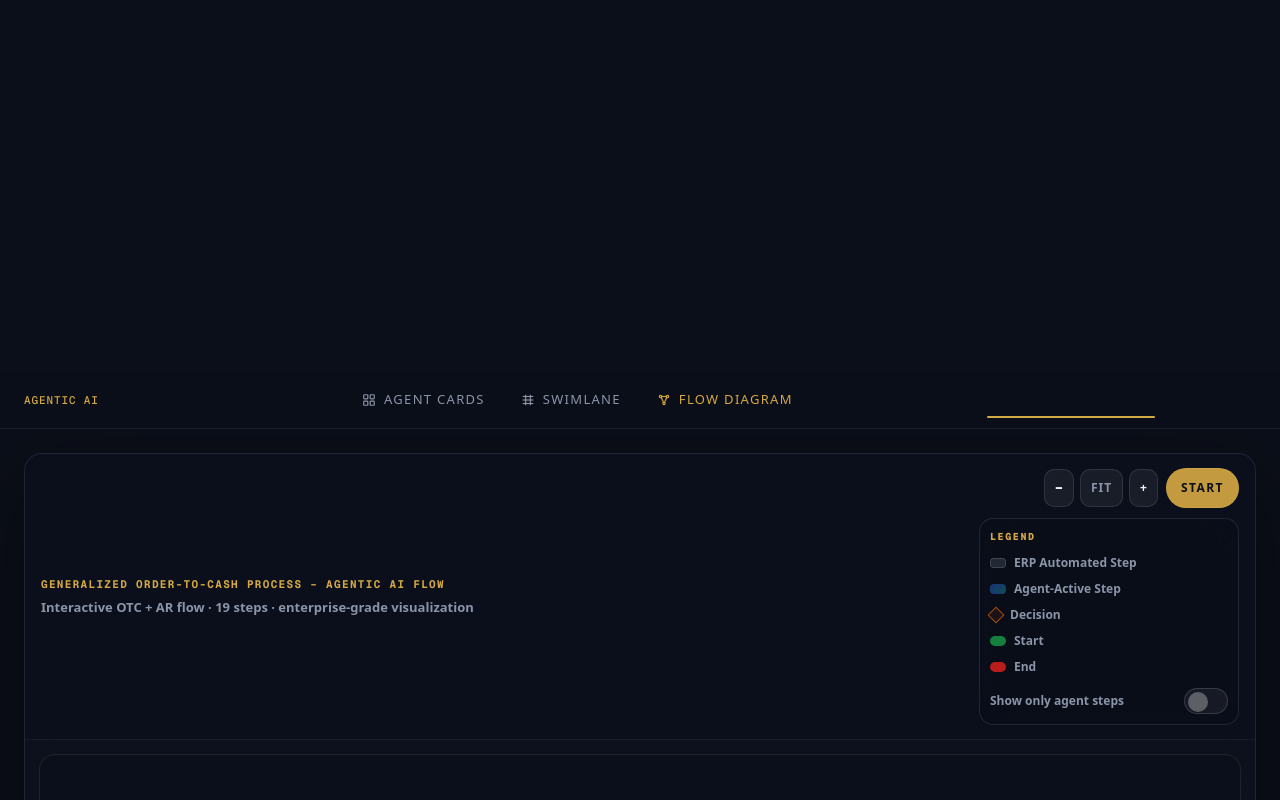
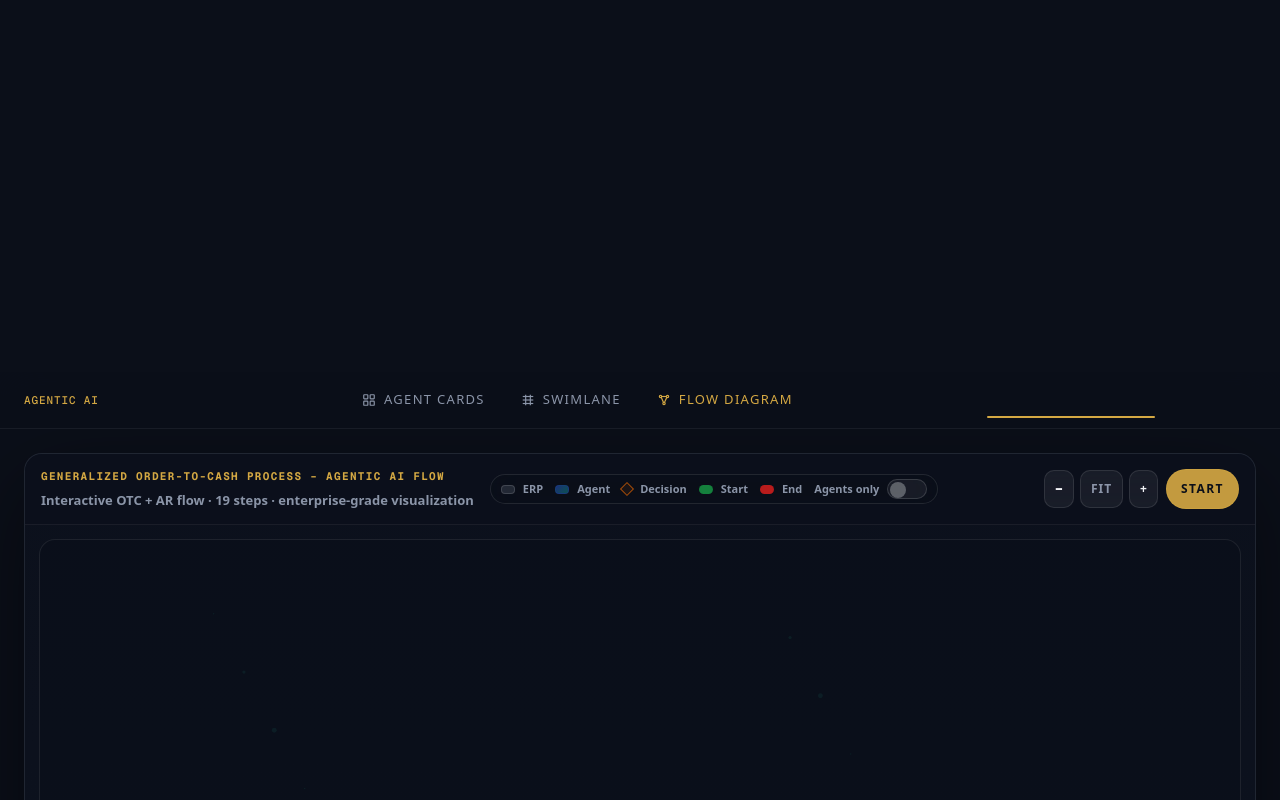
Before and after one commit to kulkid49/Agentic-AR-Flow-Modern, a React (Vite) app: page / in a window 1280 px wide. Both pictures are taken after a click on the button "FLOW DIAGRAM". Shown: the part 428-1228 px from the top of the page. Built offline with nearby package versions, Linux system fonts and the light colour scheme.

Commit message:
Make flow diagram legend inline

```diff
--- a/src/components/FlowChartView.tsx
+++ b/src/components/FlowChartView.tsx
@@ -606,6 +606,7 @@ export default function FlowChartView() {
               WebkitBackdropFilter: "blur(18px)",
             }}
           >
+            <div className="flex items-center gap-4 flex-wrap">
               <div>
                 <div
                   style={{
@@ -621,6 +622,135 @@ export default function FlowChartView() {
                 </div>
                 <div style={{ marginTop: "6px", fontSize: "13px", color: "#8B95A8", fontWeight: 600 }}>
                   Interactive OTC + AR flow · 19 steps · enterprise-grade visualization
+                </div>
+              </div>
+
+              <div
+                className="flex items-center gap-3"
+                style={{
+                  height: "30px",
+                  background: "rgba(11,15,25,0.60)",
+                  border: "1px solid rgba(255,255,255,0.10)",
+                  borderRadius: "999px",
+                  padding: "0 10px",
+                  backdropFilter: "blur(18px)",
+                  WebkitBackdropFilter: "blur(18px)",
+                  maxWidth: "860px",
+                }}
+              >
+                <div
+                  className="flex items-center gap-3 overflow-x-auto"
+                  style={{ scrollbarWidth: "none", whiteSpace: "nowrap" }}
+                >
+                  <div className="flex items-center gap-2">
+                    <span
+                      style={{
+                        width: 14,
+                        height: 9,
+                        borderRadius: 4,
+                        background: "rgba(148,163,184,0.18)",
+                        border: "1px solid rgba(255,255,255,0.14)",
+                        flexShrink: 0,
+                      }}
+                    />
+                    <span style={{ fontSize: "11px", color: "#8B95A8", fontWeight: 700 }}>
+                      ERP
+                    </span>
+                  </div>
+                  <div className="flex items-center gap-2">
+                    <span
+                      style={{
+                        width: 14,
+                        height: 9,
+                        borderRadius: 4,
+                        background: "linear-gradient(135deg, rgba(30,58,138,0.85), rgba(15,118,110,0.65))",
+                        border: "1px solid rgba(30,58,138,0.55)",
+                        flexShrink: 0,
+                      }}
+                    />
+                    <span style={{ fontSize: "11px", color: "#8B95A8", fontWeight: 700 }}>
+                      Agent
+                    </span>
+                  </div>
+                  <div className="flex items-center gap-2">
+                    <span
+                      style={{
+                        width: 10,
+                        height: 10,
+                        transform: "rotate(45deg)",
+                        background: "rgba(180,83,9,0.10)",
+                        border: "1px solid rgba(180,83,9,0.9)",
+                        flexShrink: 0,
+                      }}
+                    />
+                    <span style={{ fontSize: "11px", color: "#8B95A8", fontWeight: 700 }}>
+                      Decision
+                    </span>
+                  </div>
+                  <div className="flex items-center gap-2">
+                    <span
+                      style={{
+                        width: 14,
+                        height: 9,
+                        borderRadius: 999,
+                        background: "#15803D",
+                        border: "1px solid rgba(21,128,61,0.55)",
+                        flexShrink: 0,
+                      }}
+                    />
+                    <span style={{ fontSize: "11px", color: "#8B95A8", fontWeight: 700 }}>
+                      Start
+                    </span>
+                  </div>
+                  <div className="flex items-center gap-2">
+                    <span
+                      style={{
+                        width: 14,
+                        height: 9,
+                        borderRadius: 999,
+                        background: "#B91C1C",
+                        border: "1px solid rgba(185,28,28,0.55)",
+                        flexShrink: 0,
+                      }}
+                    />
+                    <span style={{ fontSize: "11px", color: "#8B95A8", fontWeight: 700 }}>
+                      End
+                    </span>
+                  </div>
+                </div>
+
+                <div className="flex items-center gap-2 flex-shrink-0">
+                  <span style={{ fontSize: "11px", color: "#8B95A8", fontWeight: 700 }}>
+                    Agents only
+                  </span>
+                  <button
+                    type="button"
+                    onClick={() => setShowOnlyAgentSteps((v) => !v)}
+                    style={{
+                      width: 40,
+                      height: 20,
+                      borderRadius: 999,
+                      border: "1px solid rgba(255,255,255,0.14)",
+                      background: showOnlyAgentSteps ? "rgba(45,212,168,0.18)" : "rgba(255,255,255,0.06)",
+                      position: "relative",
+                      cursor: "pointer",
+                    }}
+                    aria-pressed={showOnlyAgentSteps}
+                  >
+                    <span
+                      style={{
+                        position: "absolute",
+                        top: 2,
+                        left: showOnlyAgentSteps ? 20 : 2,
+                        width: 16,
+                        height: 16,
+                        borderRadius: 999,
+                        background: showOnlyAgentSteps ? "#2DD4A8" : "rgba(255,255,255,0.30)",
+                        transition: "left 0.2s ease",
+                      }}
+                    />
+                  </button>
+                </div>
               </div>
             </div>
 
@@ -747,123 +877,6 @@ export default function FlowChartView() {
                 )}
               </div>
 
-              <div
-                style={{
-                  background: "rgba(11,15,25,0.72)",
-                  border: "1px solid rgba(255,255,255,0.10)",
-                  borderRadius: "14px",
-                  padding: "10px 10px",
-                  width: "260px",
-                  backdropFilter: "blur(18px)",
-                  WebkitBackdropFilter: "blur(18px)",
-                }}
-              >
-                <div
-                  style={{
-                    fontFamily: "'Geist Mono', monospace",
-                    fontSize: "10px",
-                    letterSpacing: "0.16em",
-                    textTransform: "uppercase",
-                    color: "#D4A843",
-                    fontWeight: 800,
-                  }}
-                >
-                  Legend
-                </div>
-                <div style={{ marginTop: "10px", display: "grid", gap: "8px" }}>
-                  <div className="flex items-center gap-2">
-                    <span
-                      style={{
-                        width: 16,
-                        height: 10,
-                        borderRadius: 4,
-                        background: "rgba(148,163,184,0.18)",
-                        border: "1px solid rgba(255,255,255,0.14)",
-                      }}
-                    />
-                    <div style={{ fontSize: "12px", color: "#8B95A8", fontWeight: 650 }}>ERP Automated Step</div>
-                  </div>
-                  <div className="flex items-center gap-2">
-                    <span
-                      style={{
-                        width: 16,
-                        height: 10,
-                        borderRadius: 4,
-                        background: "linear-gradient(135deg, rgba(30,58,138,0.85), rgba(15,118,110,0.65))",
-                        border: "1px solid rgba(30,58,138,0.55)",
-                      }}
-                    />
-                    <div style={{ fontSize: "12px", color: "#8B95A8", fontWeight: 650 }}>Agent-Active Step</div>
-                  </div>
-                  <div className="flex items-center gap-2">
-                    <span
-                      style={{
-                        width: 12,
-                        height: 12,
-                        transform: "rotate(45deg)",
-                        background: "rgba(180,83,9,0.10)",
-                        border: "1px solid rgba(180,83,9,0.9)",
-                      }}
-                    />
-                    <div style={{ fontSize: "12px", color: "#8B95A8", fontWeight: 650 }}>Decision</div>
-                  </div>
-                  <div className="flex items-center gap-2">
-                    <span
-                      style={{
-                        width: 16,
-                        height: 10,
-                        borderRadius: 999,
-                        background: "#15803D",
-                        border: "1px solid rgba(21,128,61,0.55)",
-                      }}
-                    />
-                    <div style={{ fontSize: "12px", color: "#8B95A8", fontWeight: 650 }}>Start</div>
-                  </div>
-                  <div className="flex items-center gap-2">
-                    <span
-                      style={{
-                        width: 16,
-                        height: 10,
-                        borderRadius: 999,
-                        background: "#B91C1C",
-                        border: "1px solid rgba(185,28,28,0.55)",
-                      }}
-                    />
-                    <div style={{ fontSize: "12px", color: "#8B95A8", fontWeight: 650 }}>End</div>
-                  </div>
-                </div>
-
-                <div className="mt-3 flex items-center justify-between gap-2">
-                  <div style={{ fontSize: "12px", color: "#8B95A8", fontWeight: 650 }}>Show only agent steps</div>
-                  <button
-                    type="button"
-                    onClick={() => setShowOnlyAgentSteps((v) => !v)}
-                    style={{
-                      width: 44,
-                      height: 26,
-                      borderRadius: 999,
-                      border: "1px solid rgba(255,255,255,0.14)",
-                      background: showOnlyAgentSteps ? "rgba(45,212,168,0.18)" : "rgba(255,255,255,0.06)",
-                      position: "relative",
-                      cursor: "pointer",
-                    }}
-                    aria-pressed={showOnlyAgentSteps}
-                  >
-                    <span
-                      style={{
-                        position: "absolute",
-                        top: 3,
-                        left: showOnlyAgentSteps ? 22 : 3,
-                        width: 20,
-                        height: 20,
-                        borderRadius: 999,
-                        background: showOnlyAgentSteps ? "#2DD4A8" : "rgba(255,255,255,0.30)",
-                        transition: "left 0.2s ease",
-                      }}
-                    />
-                  </button>
-                </div>
-              </div>
             </div>
           </div>
 
```
Lines whose indentation alone changed are shown as unchanged.
